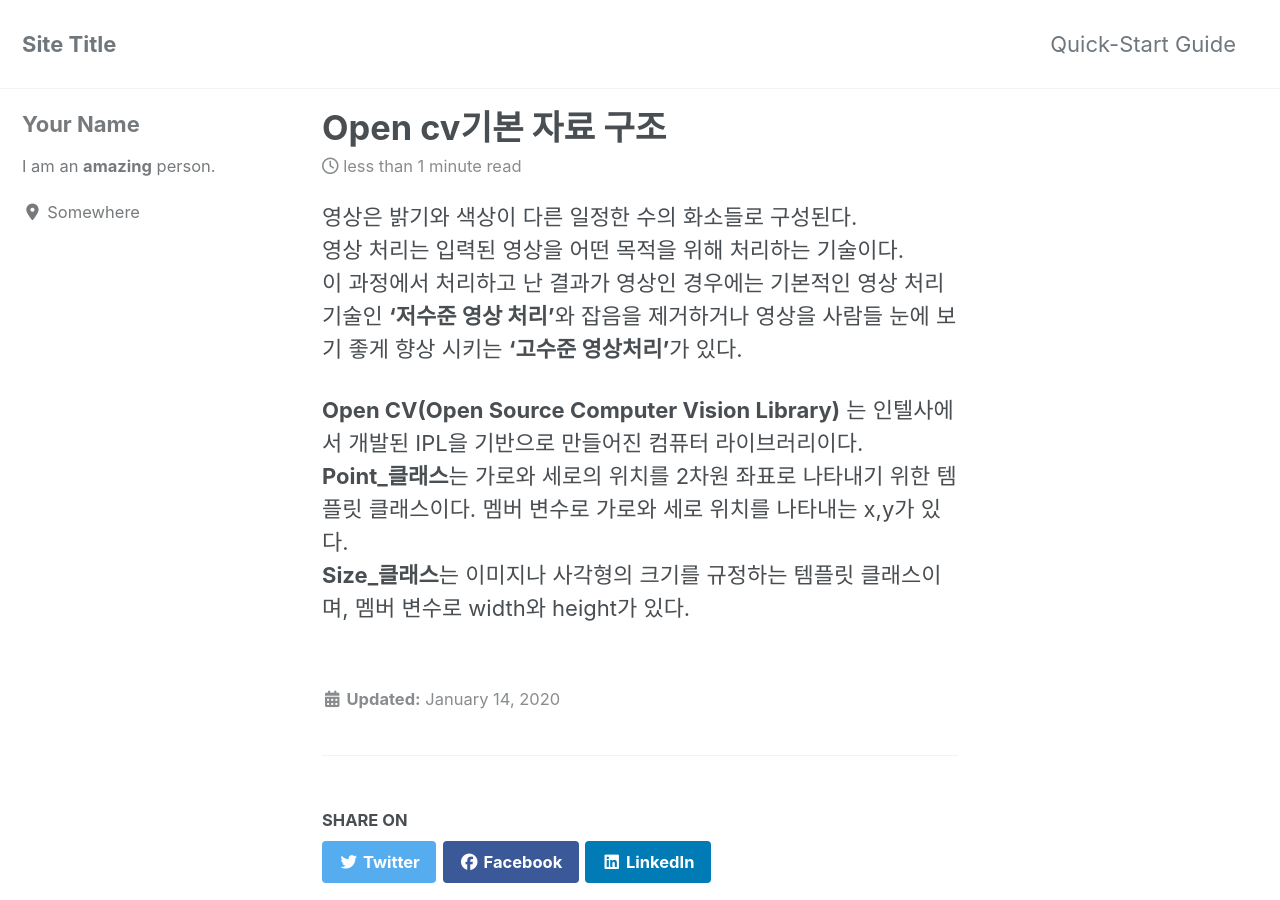
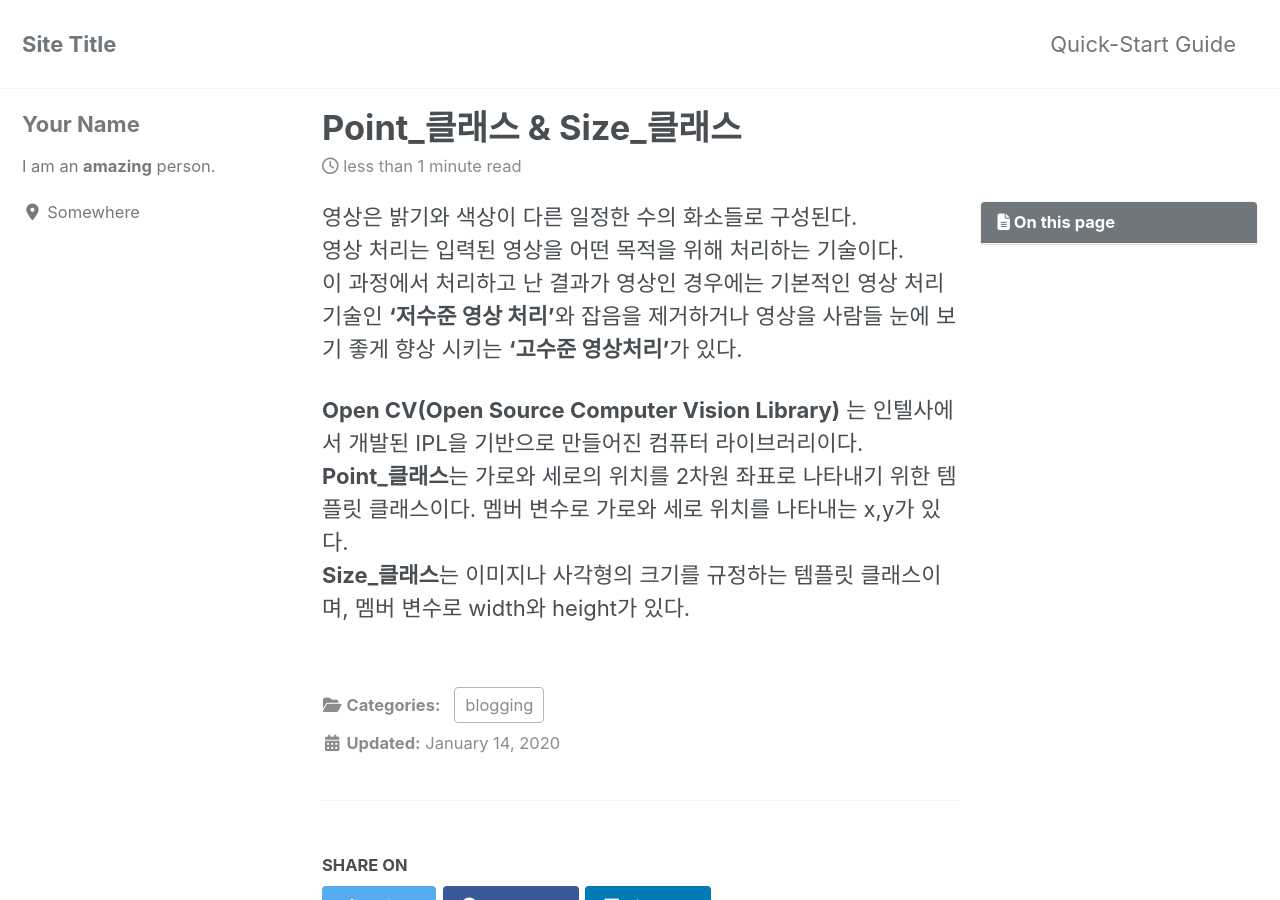
Before and after one commit to rin1004/MyStudy, a Jekyll site: the page built from _posts/2020-01-14-open cv기본 자료 구조.md, in a window 1280 px wide and 900 px high. Built offline with Jekyll 4.4.1, drawn with Linux system fonts in a browser that asks for light colours; cached includes are drawn as plain includes; nearby versions of some CDN libraries.

Commit message:
Update 2020-01-14-open cv기본 자료 구조.md

```diff
--- a/_posts/2020-01-14-open cv기본 자료 구조.md
+++ b/_posts/2020-01-14-open cv기본 자료 구조.md
@@ -1,7 +1,15 @@
+---
+title: "Point_클래스 & Size_클래스"
+categories:
+  - blogging
+last_modified_at: 2020-01-14T13:00:00+09:00
+toc: true
+---
 영상은 밝기와 색상이 다른 일정한 수의 화소들로 구성된다.
 영상 처리는 입력된 영상을 어떤 목적을 위해 처리하는 기술이다.
 이 과정에서 처리하고 난 결과가 영상인 경우에는 기본적인 영상 처리기술인 **'저수준 영상 처리'**와 잡음을 제거하거나 영상을 사람들 눈에 보기 좋게 향상 시키는 **'고수준 영상처리'**가 있다.
 
 **Open CV(Open Source Computer Vision Library)** 는 인텔사에서 개발된 IPL을 기반으로 만들어진 컴퓨터 라이브러리이다.
-**Point_클래스**는 가로와 세로의 위치를 2차원 좌표로 나타내기 위한 템플릿 클래스이다.  멤버 변수로 가로와 세로 위치를 나타내는 x,y가 있다.
+**Point_클래스**는 가로와 세로의 위치를 2차원 좌표로 나타내기 위한 템플릿 클래스이다.
+멤버 변수로 가로와 세로 위치를 나타내는 x,y가 있다.
 **Size_클래스**는 이미지나 사각형의 크기를 규정하는 템플릿 클래스이며, 멤버 변수로 width와 height가 있다.
```
